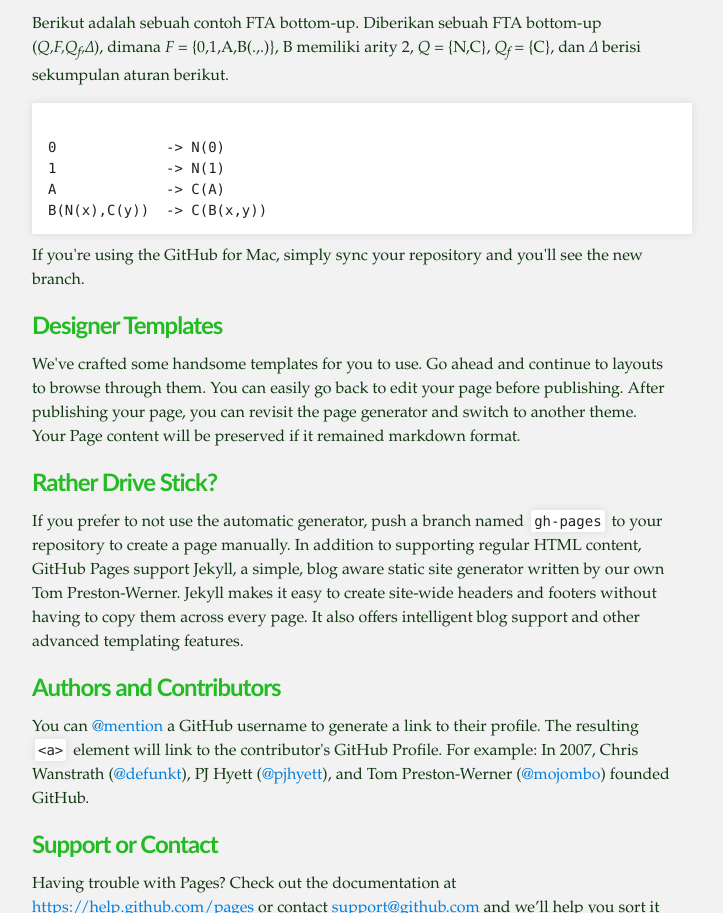
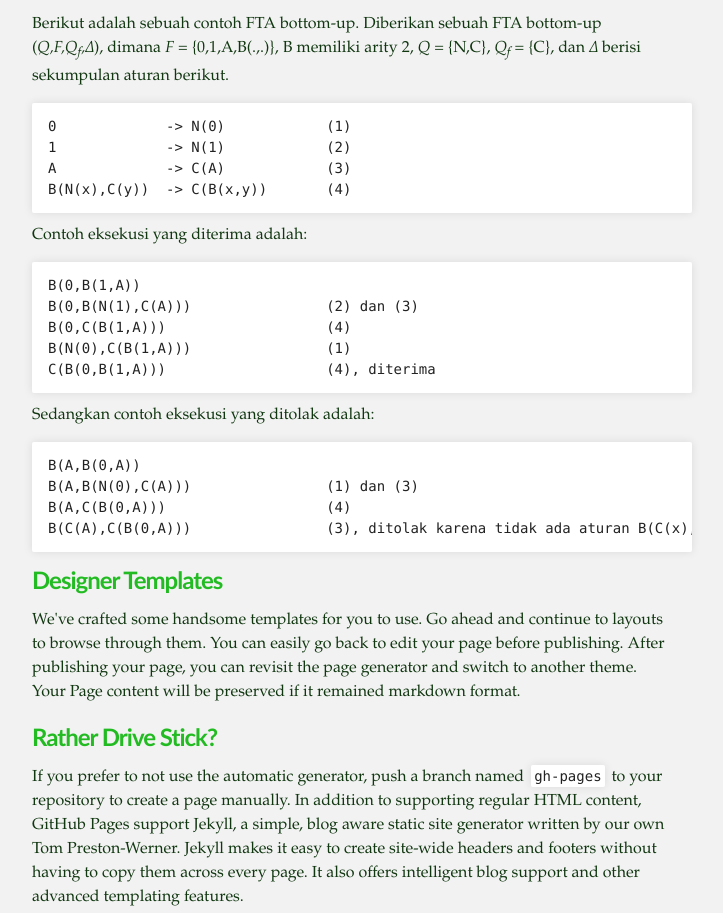
Before and after one commit to aseham/tree_automaton, a plain HTML site: page index.html in a window 1280 px wide. Shown: the part 797-1710 px from the top of the page, without its empty margins (288-1011 px from the left). Drawn offline with Linux system fonts and the light colour scheme.

Commit message:
Update index.html

```diff
--- a/index.html
+++ b/index.html
@@ -45,14 +45,28 @@
 
 <p>Berikut adalah sebuah contoh FTA bottom-up. Diberikan sebuah FTA bottom-up (<i>Q,F,Q<sub>f</sub>,Δ</i>), dimana <i>F</i> = {0,1,A,B(.,.)}, B memiliki arity 2, <i>Q</i> = {N,C}, <i>Q<sub>f</sub></i> = {C}, dan <i>Δ</i> berisi sekumpulan aturan berikut. </p>
 
-<pre><code>
-0             -> N(0)
-1             -> N(1)
-A             -> C(A)
-B(N(x),C(y))  -> C(B(x,y))
+<pre><code>0             -> N(0)            (1)
+1             -> N(1)            (2)
+A             -> C(A)            (3)
+B(N(x),C(y))  -> C(B(x,y))       (4)
 </code></pre>
 
-<p>If you're using the GitHub for Mac, simply sync your repository and you'll see the new branch.</p>
+<p>Contoh eksekusi yang diterima adalah: </p>
+
+<pre><code>B(0,B(1,A))
+B(0,B(N(1),C(A)))                (2) dan (3)
+B(0,C(B(1,A)))                   (4)
+B(N(0),C(B(1,A)))                (1)
+C(B(0,B(1,A)))                   (4), diterima
+</code></pre>
+
+<p>Sedangkan contoh eksekusi yang ditolak adalah: </p>
+
+<pre><code>B(A,B(0,A))
+B(A,B(N(0),C(A)))                (1) dan (3)
+B(A,C(B(0,A)))                   (4)
+B(C(A),C(B(0,A)))                (3), ditolak karena tidak ada aturan B(C(x),C(y)) dalam <i>Δ</i>.
+</code></pre>
 
 <h3>
 <a id="designer-templates" class="anchor" href="#designer-templates" aria-hidden="true"><span class="octicon octicon-link"></span></a>Designer Templates</h3>
```
